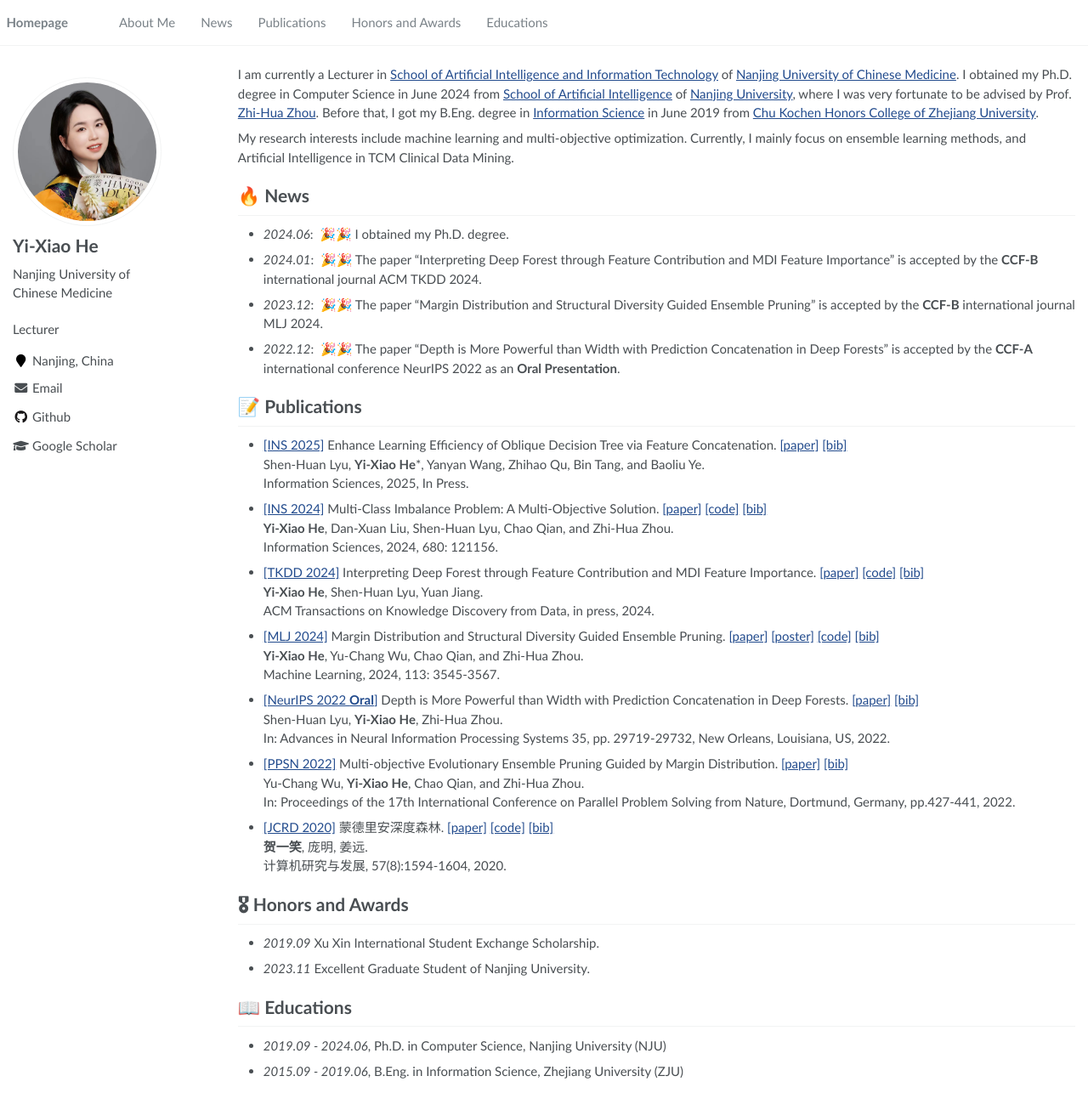
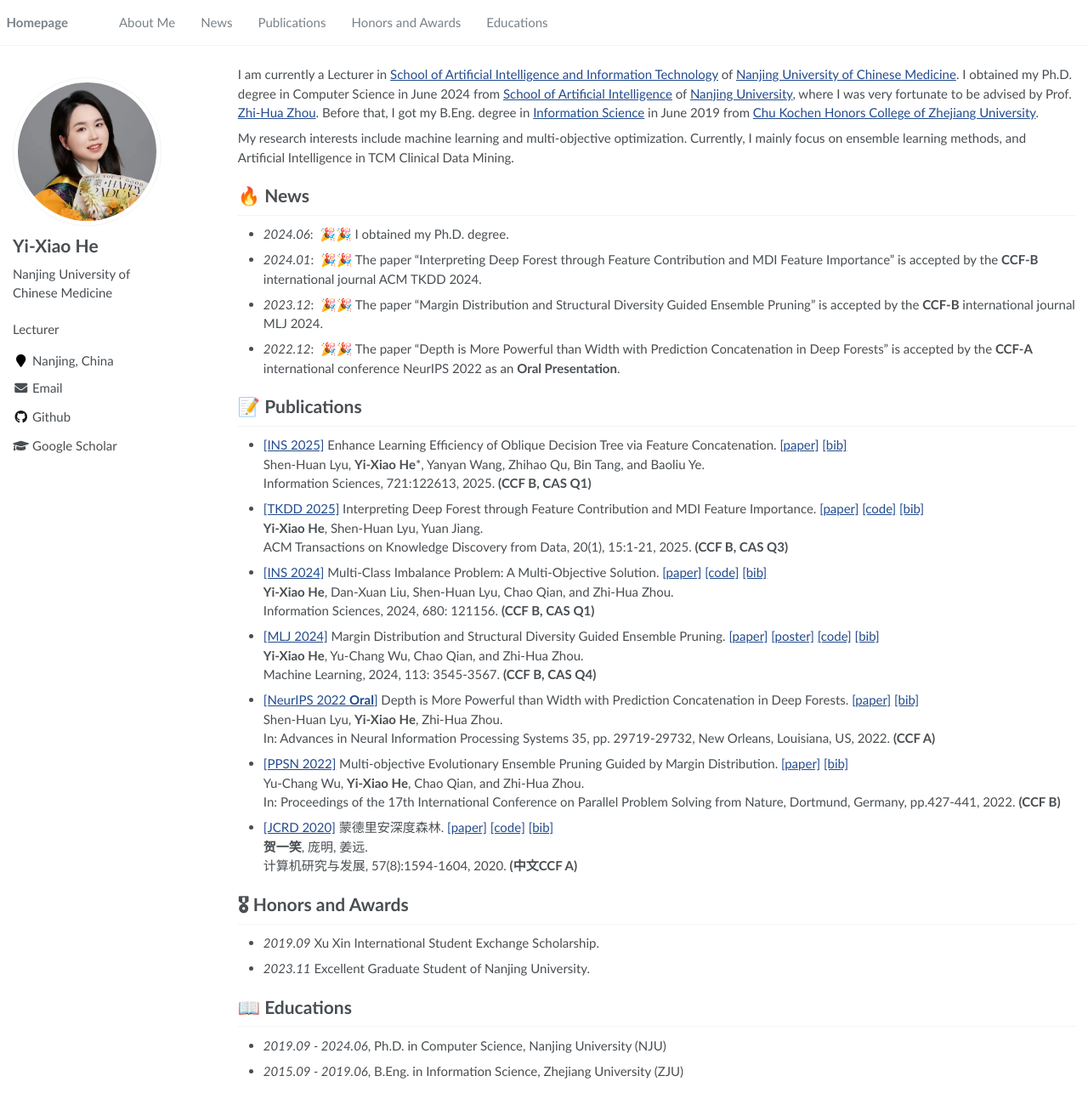
Before and after one commit to heyixiao14/heyixiao14.github.io, a Jekyll site: the page built from _pages/about.md, in a window 1280 px wide and 1286 px high. Shown: the whole window at 85% size. Built offline with Jekyll 4.4.1, drawn with Linux system fonts in a browser that asks for light colours.

Commit message:
Update about.md

```diff
--- a/_pages/about.md
+++ b/_pages/about.md
@@ -31,34 +31,34 @@ My research interests include machine learning and multi-objective optimization.
 
  - [[INS 2025]](https://www.sciencedirect.com/science/article/abs/pii/S0020025525007467) Enhance Learning Efficiency of Oblique Decision Tree via Feature Concatenation. [[paper]](papers/lyu2025enhance.pdf) [[bib]](papers/lyu2025enhance.html) <br>
 Shen-Huan Lyu, **Yi-Xiao He**\*, Yanyan Wang, Zhihao Qu, Bin Tang, and Baoliu Ye.<br>
-Information Sciences, 2025, In Press.
+Information Sciences, 721:122613, 2025. **(CCF B, CAS Q1)**
+
+- [[TKDD 2025]](https://dl.acm.org/doi/10.1145/3641108) Interpreting Deep Forest through Feature Contribution and MDI Feature Importance. [[paper]](papers/he2024interpreting.pdf) [[code]](https://github.com/heyixiao14/DFFI-code) [[bib]](papers/he2024interpreting.html) <br>
+**Yi-Xiao He**, Shen-Huan Lyu, Yuan Jiang.<br>
+ACM Transactions on Knowledge Discovery from Data, 20(1), 15:1-21, 2025. **(CCF B, CAS Q3)**
 
  - [[INS 2024]](https://authors.elsevier.com/sd/article/S0020-0255(24)01070-3) Multi-Class Imbalance Problem: A Multi-Objective Solution. [[paper]](papers/he2024multi.pdf) [[code]](https://github.com/heyixiao14/MMEnsemble-code) [[bib]](papers/he2024multi.html) <br>
 **Yi-Xiao He**, Dan-Xuan Liu, Shen-Huan Lyu, Chao Qian, and Zhi-Hua Zhou.<br>
-Information Sciences, 2024, 680: 121156.
+Information Sciences, 2024, 680: 121156. **(CCF B, CAS Q1)**
 <!--  - [[INS 2024]](https://www.sciencedirect.com/science/article/pii/S0020025524010703) Multi-Class Imbalance Problem: A Multi-Objective Solution. [[paper]](https://www.sciencedirect.com/science/article/pii/S0020025524010703) [[bib]](papers/he2024multi.html) <br>
 **Yi-Xiao He**, Dan-Xuan Liu, Shen-Huan Lyu, Chao Qian, and Zhi-Hua Zhou.<br>
 Information Sciences, 2024, 680: 121156. -->
 
-- [[TKDD 2024]](https://dl.acm.org/doi/10.1145/3641108) Interpreting Deep Forest through Feature Contribution and MDI Feature Importance. [[paper]](papers/he2024interpreting.pdf) [[code]](https://github.com/heyixiao14/DFFI-code) [[bib]](papers/he2024interpreting.html) <br>
-**Yi-Xiao He**, Shen-Huan Lyu, Yuan Jiang.<br>
-ACM Transactions on Knowledge Discovery from Data, in press, 2024.
-
 - [[MLJ 2024]](https://link.springer.com/article/10.1007/s10994-023-06429-3) Margin Distribution and Structural Diversity Guided Ensemble Pruning. [[paper]](papers/he2024margin.pdf) [[poster]](papers/he2024margin_poster.pdf) [[code]](https://github.com/heyixiao14/DEP-code) [[bib]](papers/he2024margin.html) <br>
 **Yi-Xiao He**, Yu-Chang Wu, Chao Qian, and Zhi-Hua Zhou.<br>
-Machine Learning, 2024, 113: 3545-3567.
+Machine Learning, 2024, 113: 3545-3567. **(CCF B, CAS Q4)**
 
 - [[NeurIPS 2022 **Oral**]](https://proceedings.neurips.cc/paper_files/paper/2022/file/c017e92288b5056c578bb6b0b69d9e76-Paper-Conference.pdf) Depth is More Powerful than Width with Prediction Concatenation in Deep Forests. [[paper]](papers/lyu2022depth.pdf) [[bib]](papers/lyu2022depth.html) <br>
 Shen-Huan Lyu, **Yi-Xiao He**, Zhi-Hua Zhou.<br>
-In: Advances in Neural Information Processing Systems 35, pp. 29719-29732, New Orleans, Louisiana, US, 2022.
+In: Advances in Neural Information Processing Systems 35, pp. 29719-29732, New Orleans, Louisiana, US, 2022. **(CCF A)**
 
 - [[PPSN 2022]](https://link.springer.com/chapter/10.1007/978-3-031-14714-2_30) Multi-objective Evolutionary Ensemble Pruning Guided by Margin Distribution. [[paper]](papers/wu2022multi.pdf) [[bib]](papers/wu2022multi.html)<br>
 Yu-Chang Wu, **Yi-Xiao He**, Chao Qian, and Zhi-Hua Zhou.<br>
-In: Proceedings of the 17th International Conference on Parallel Problem Solving from Nature, Dortmund, Germany, pp.427-441, 2022.
+In: Proceedings of the 17th International Conference on Parallel Problem Solving from Nature, Dortmund, Germany, pp.427-441, 2022. **(CCF B)**
 
 - [[JCRD 2020]](https://crad.ict.ac.cn/cn/article/doi/10.7544/issn1000-1239.2020.20200490) 蒙德里安深度森林. [[paper]](papers/he2020mondrian.pdf) [[code]](papers/he2020mondrian_code.zip) [[bib]](papers/he2020mondrian.html)<br>
 **贺一笑**, 庞明, 姜远.<br>
-计算机研究与发展, 57(8):1594-1604, 2020.
+计算机研究与发展, 57(8):1594-1604, 2020. **(中文CCF A)**
 
 
 # 🎖 Honors and Awards
```
